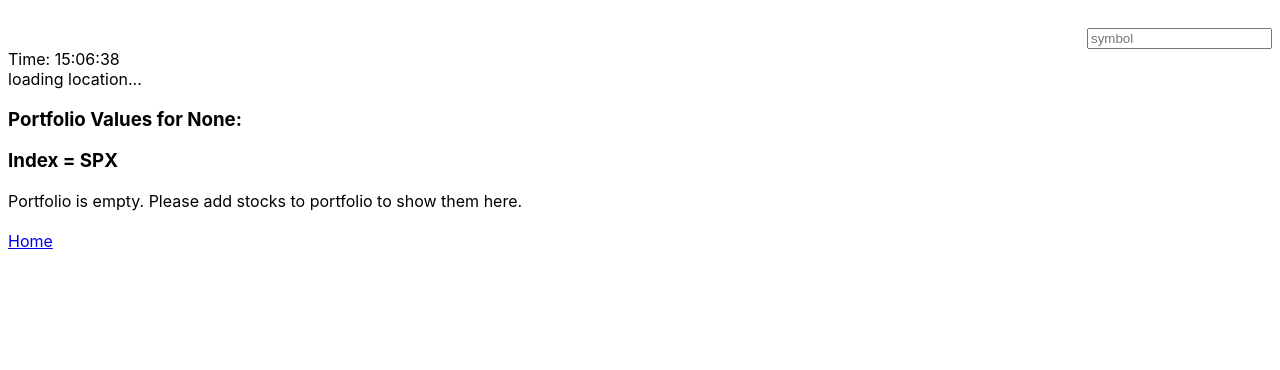
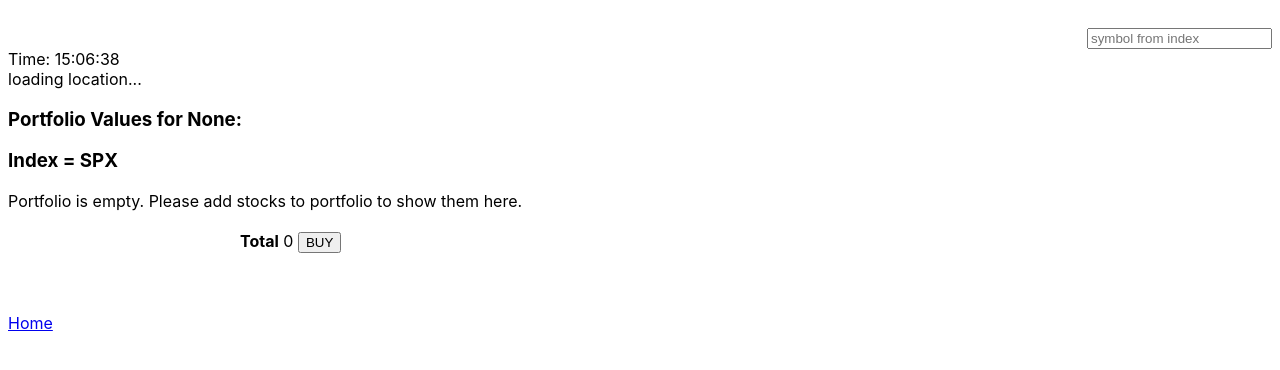
Before and after one commit to mndn-tab/StocksWebsite, a Flask app: page /portfolio in a window 1280 px wide. Shown: the top 370 px of the page. Run offline with Flask 3, Linux system fonts and the light colour scheme; data that the repository does not hold is empty.

Commit message:
added updatePortfolioTotal() and quantityChanged() to portfolio.js

```diff
--- a/StocksWebsite/app/static/css/portfolio.css
+++ b/StocksWebsite/app/static/css/portfolio.css
@@ -19,3 +19,9 @@ ul.portfolio li {
     transition: transform 0.15s ease, box-shadow 0.15s ease;
 
 }
+.portfolio-total {
+    padding: 0;
+    margin: 20px auto;
+    max-width: 800px;
+    column-gap: 15px;
+}
--- a/StocksWebsite/app/static/js/portfolio.js
+++ b/StocksWebsite/app/static/js/portfolio.js
@@ -5,14 +5,47 @@ if (document.readyState == 'loading') { // if DOM is still loading, wait till it
 }
 
 function ready() {
-    var removeItemButtons = document.getElementsByClassName('btn-remove') //get all the buttons
+    updatePortfolioTotal()
+
+    var removeItemButtons = document.getElementsByClassName('portfolio-remove-btn') //get all the buttons
     for (var i = 0; i < removeItemButtons.length; i++) {
         var button = removeItemButtons[i]
         button.addEventListener('click', removeItem)
     }
+    var quantityInputs = document.getElementsByClassName('portfolio-quantity-input')
+    for (var i = 0; i < quantityInputs.length; i++){
+        var input = quantityInputs[i]
+        input.addEventListener('change', quantityChanged) // event = "change" of input
+    }
+
 }
-
+//TODO: add remove() to remove from session["portfolio"], as well
 function removeItem(event) { // event is implicitly passed by addEventListener
     var buttonClicked = event.target // target is the button
     buttonClicked.parentElement.remove() //from portfolio.html, parent of button is <li>
+    updatePortfolioTotal()
 }
+
+
+function quantityChanged(event){ //if input is empty or negative, then input.value=1
+    var input = event.target
+    if (isNaN(input.value) || input.value <= 0){
+        input.value = 1
+    }
+    updatePortfolioTotal()
+}
+
+function updatePortfolioTotal(){
+    //getElementsByClassName() returns a collection of elements,use [0] to access the first item in that list
+    var portfolioItemContainer = document.getElementsByClassName('portfolio')[0]
+    var portfolioItems = portfolioItemContainer.getElementsByClassName('portfolio-item')
+    var total = 0
+    for (var i = 0; i < portfolioItems.length; i++){
+        var portfolioItem = portfolioItems[i]
+        var quantityElement = portfolioItem.getElementsByClassName('portfolio-quantity-input')[0]
+        var quantity = parseInt(quantityElement.value) // need to use parseInt, cause input.value returns a string
+        //TODO: add price and change below formula to: total = total + (price * quantity)
+        total = total + quantity
+    }
+    document.getElementsByClassName('portfolio-total-price')[0].innerText = total
+}
--- a/StocksWebsite/app/templates/layout.html
+++ b/StocksWebsite/app/templates/layout.html
@@ -15,7 +15,7 @@
 <body>
 
     <div id="index">
-        <input type="text" placeholder="symbol" />
+        <input type="text" placeholder="symbol from index" />
         <ul></ul>
     </div>
 
--- a/StocksWebsite/app/templates/portfolio.html
+++ b/StocksWebsite/app/templates/portfolio.html
@@ -3,7 +3,6 @@
 {% block style %}
 <link rel="stylesheet" href="{{ url_for('static', filename='css/portfolio.css') }}">
 {% endblock %}
-
 {% block script %}
 <script src="{{ url_for('static', filename='js/portfolio.js')}}" defer></script>
 {% endblock %}
@@ -18,12 +17,18 @@
 {% else %}
 <ul class="portfolio">
     {% for symbol in portfolio_symbols %}
-    <li>
+    <li class="portfolio-item">
         {{ symbol }}
-        <button type="button" class="btn-remove">Remove</button>
+        <input type="number" class="portfolio-quantity-input" value="1" />
+        <button type="button" class="portfolio-remove-btn">Remove</button>
     </li>
     {% endfor %}
 </ul>
 {% endif %}
 
+<div class="portfolio-total">
+    <strong>Total</strong>
+    <span class="portfolio-total-price">0</span>
+    <button class="portfolio-buy-btn" type="button">BUY</button>
+</div>
 {% endblock %}
```
